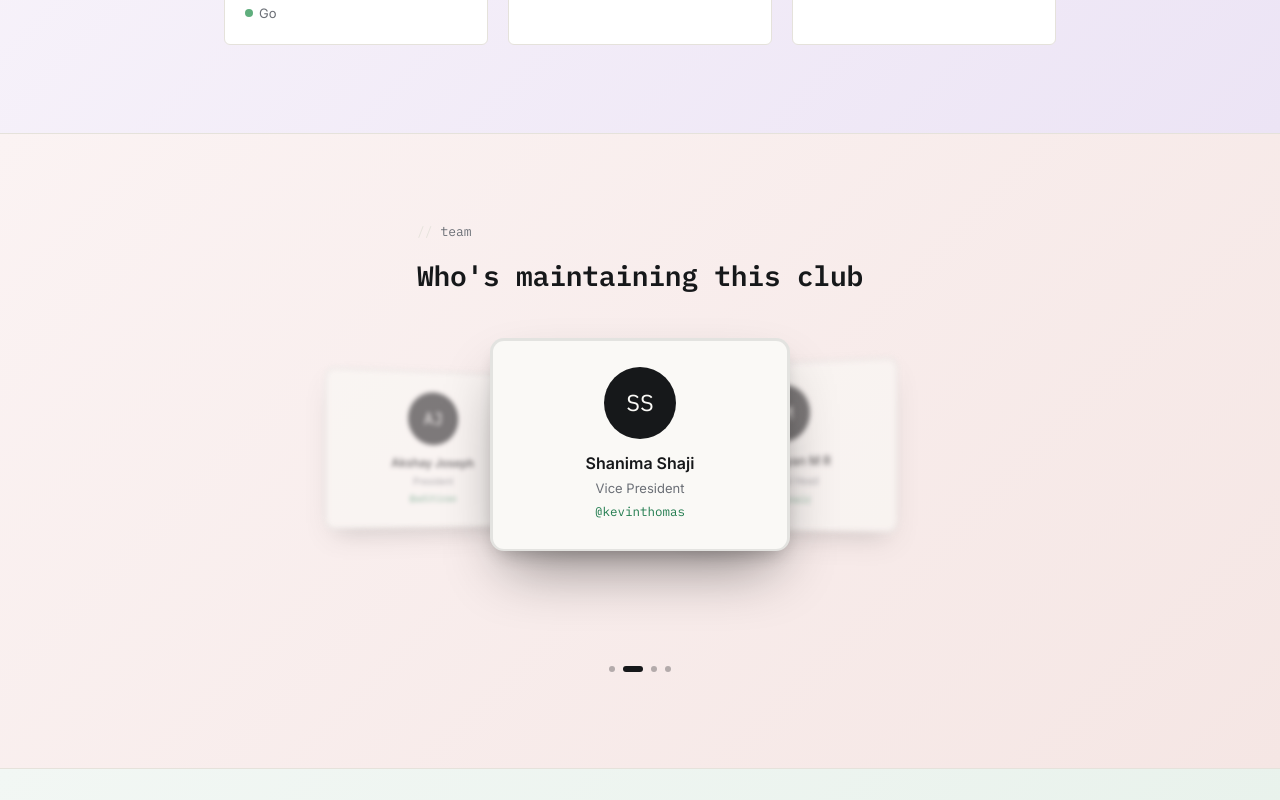
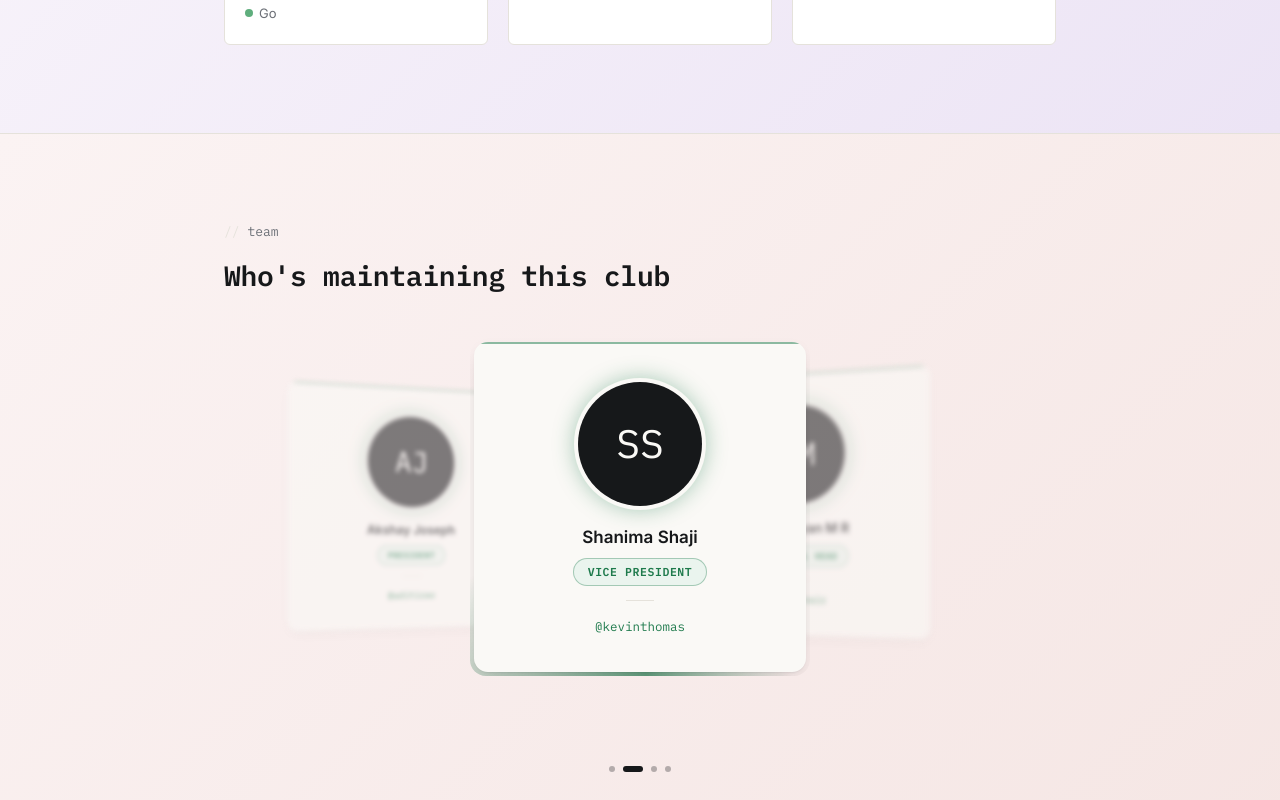
Before and after one commit to VJ-vyshnav/opn-src, a React (Vite) app: page / in a window 1280 px wide. Shown: the part 2820-3620 px from the top of the page. Built offline with nearby package versions, Linux system fonts and the light colour scheme; no server answers; the database is empty.

Commit message:
Merge branch 'main' of https://github.com/VJ-vyshnav/opn-src into B2

```diff
--- a/src/components/Team.jsx
+++ b/src/components/Team.jsx
@@ -8,10 +8,10 @@ const FALLBACK_TEAM = [
   { id: "4", name: "Alphin D Thomas", role: "Program Chair", linkedin: "samgeorge", photo_url: null },
 ];
 
-const CARD_W = 300;
-const CARD_H = 300;
-const STEP = 190; // horizontal distance between neighboring cards
-const MAX_VISIBLE_OFFSET = 1; // cards further than this fade out completely
+const CARD_W = 340;
+const CARD_H = 420;
+const STEP = 210;
+const MAX_VISIBLE_OFFSET = 1;
 const AUTO_MS = 4200;
 
 function initials(name) {
@@ -42,6 +42,8 @@ function Avatar({ name, photoUrl, size = 72 }) {
         fontSize: size * 0.32,
         flexShrink: 0,
         overflow: "hidden",
+        boxShadow:
+          "0 0 0 4px var(--bg), 0 0 0 1px var(--line), 0 0 22px 3px color-mix(in srgb, var(--add) 40%, transparent)",
       }}
     >
       {showPhoto ? (
@@ -60,20 +62,25 @@ function Avatar({ name, photoUrl, size = 72 }) {
   );
 }
 
-function MemberCard({ m, offset }) {
+function MemberCard({ m, offset, onSelect }) {
+  const [hovered, setHovered] = useState(false);
   const absOffset = Math.abs(offset);
   const isActive = offset === 0;
 
   const translateX = offset * STEP;
   const translateZ = -absOffset * 110;
   const rotateY = Math.max(-45, Math.min(45, offset * -28));
-  const scale = isActive ? 1 : 0.82;
+  const baseScale = isActive ? 1 : 0.82;
+  const scale = hovered ? baseScale * 1.04 : baseScale;
   const opacity = absOffset > MAX_VISIBLE_OFFSET ? 0 : isActive ? 1 : 0.55;
   const blur = isActive ? 0 : Math.min(absOffset * 3, 6);
-  const zIndex = 100 - absOffset;
+  const zIndex = hovered ? 200 : 100 - absOffset;
 
   return (
     <div
+      onMouseEnter={() => setHovered(true)}
+      onMouseLeave={() => setHovered(false)}
+      onClick={onSelect}
       style={{
         position: "absolute",
         left: "50%",
@@ -83,44 +90,84 @@ function MemberCard({ m, offset }) {
         zIndex,
         opacity,
         filter: `blur(${blur}px)`,
-        transform: `translateX(-50%) translateX(${translateX}px) translateZ(${translateZ}px) rotateY(${rotateY}deg) scale(${scale}) translateX(50%)`,
+        cursor: isActive ? "default" : "pointer",
+        transform: `translateX(-50%) translateX(${translateX}px) translateZ(${translateZ}px) translateY(${hovered ? -6 : 0}px) rotateY(${rotateY}deg) scale(${scale}) translateX(50%)`,
         transformStyle: "preserve-3d",
         pointerEvents: absOffset > MAX_VISIBLE_OFFSET ? "none" : "auto",
         transition:
-          "transform 550ms cubic-bezier(.65,.05,.36,1), opacity 550ms ease, filter 550ms ease",
+          "transform 320ms cubic-bezier(.22,1,.36,1), opacity 550ms ease, filter 550ms ease",
+      }}
+    >
+      {/*
+        Outer ring: only the selected (active) card gets the animated
+        flowing-color border. It works by rotating an oversized conic
+        gradient behind a slightly-inset inner box — the rotation itself
+        is defined once in the <style> block below (class "flow-ring").
+      */}
+      <div
+        className={isActive ? "flow-ring" : ""}
+        style={{
+          borderRadius: 16,
+          padding: isActive ? 4 : 0, // reserves space for the flowing border ring
         }}
       >
         <div
           style={{
             borderRadius: 14,
-          padding: 3,
-          // the "darker margin" frame — same hue as the box, just deeper
-          background: "color-mix(in srgb, var(--ink) 10%, var(--bg))",
-          boxShadow: isActive
-            ? "0 30px 60px -16px rgba(0,0,0,0.45), 0 10px 20px -8px rgba(0,0,0,0.25)"
-            : "0 16px 32px -14px rgba(0,0,0,0.35)",
-          transition: "box-shadow 550ms ease",
+            background: "var(--bg)",
+            overflow: "hidden",
+            position: "relative",
+            zIndex: 1,
+            boxShadow: hovered
+              ? "0 2px 4px rgba(22,24,26,0.08), 0 14px 28px -8px rgba(22,24,26,0.22)"
+              : isActive
+                ? "0 1px 2px rgba(22,24,26,0.06), 0 8px 20px -6px rgba(22,24,26,0.16)"
+                : "0 1px 2px rgba(22,24,26,0.04), 0 6px 14px -6px rgba(22,24,26,0.10)",
+            transition: "box-shadow 320ms ease",
           }}
         >
+          <div style={{ height: 2, background: "var(--add)", opacity: 0.5 }} />
           <div
             style={{
-            background: "var(--bg)",
-            borderRadius: 11,
-            padding: "26px 18px",
+              padding: "38px 24px 34px",
               display: "flex",
               flexDirection: "column",
               alignItems: "center",
               textAlign: "center",
-            gap: 12,
+              gap: 18,
             }}
           >
-          <Avatar name={m.name} photoUrl={m.photo_url} />
+            <Avatar name={m.name} photoUrl={m.photo_url} size={124} />
             <div>
-            <div style={{ fontWeight: 600, fontSize: 16 }}>{m.name}</div>
-            <div style={{ fontSize: 13, color: "var(--muted)", marginTop: 2 }}>
+              <div style={{ fontWeight: 600, fontSize: 17 }}>{m.name}</div>
+              <div
+                style={{
+                  display: "inline-block",
+                  marginTop: 8,
+                  padding: "4px 14px",
+                  fontFamily: "var(--font-mono)",
+                  fontWeight: 600,
+                  fontSize: 11.5,
+                  letterSpacing: "0.05em",
+                  textTransform: "uppercase",
+                  color: "var(--add)",
+                  background: "var(--add-bg)",
+                  border: "1px solid color-mix(in srgb, var(--add) 35%, transparent)",
+                  borderRadius: 20,
+                }}
+              >
                 {m.role}
               </div>
               {m.linkedin && (
+                <>
+                  <div
+                    style={{
+                      width: 28,
+                      height: 1,
+                      background: "var(--line)",
+                      margin: "14px auto 12px",
+                    }}
+                  />
                   <a
                     href={`https://www.linkedin.com/in/${m.linkedin_url}`}
                     target="_blank"
@@ -134,7 +181,9 @@ function MemberCard({ m, offset }) {
                   >
                     @{m.linkedin}
                   </a>
+                </>
               )}
+            </div>
           </div>
         </div>
       </div>
@@ -183,24 +232,10 @@ export default function Team() {
   }, [paused, team.length]);
 
   return (
-    <section
-      id="team"
-      className="section"
-      style={{
-        display: "flex",
-        flexDirection: "column",
-        minHeight: "min(620px, 75vh)",
-      }}
-    >
-      <div
-        className="wrap"
-        style={{ display: "flex", flexDirection: "column", flex: 1 }}
-      >
+    <section id="team" className="section">
+      <div className="wrap">
         <p className="eyebrow">team</p>
         <h2 className="section-title">Who's maintaining this club</h2>
-
-        {/* spacer pushes the carousel + dots toward the bottom of the section */}
-        <div style={{ flex: 1 }} />
 
         <div
           onMouseEnter={() => setPaused(true)}
@@ -212,7 +247,12 @@ export default function Team() {
           }}
         >
           {team.map((m, i) => (
-            <MemberCard key={m.id} m={m} offset={i - index} />
+            <MemberCard
+              key={m.id}
+              m={m}
+              offset={i - index}
+              onSelect={() => setIndex(i)}
+            />
           ))}
         </div>
 
@@ -223,8 +263,7 @@ export default function Team() {
               justifyContent: "center",
               alignItems: "center",
               gap: 8,
-              marginTop: 28,
-              marginBottom: 8,
+              marginTop: 8,
             }}
           >
             {team.map((_, i) => (
@@ -248,6 +287,47 @@ export default function Team() {
           </div>
         )}
       </div>
+
+      {/* ===================== Flowing border animation ===================== */}
+      {/*
+        How it works: ".flow-ring" is a small square container (the padding
+        set inline above reserves 2px around the card for it). Its ::before
+        pseudo-element is a conic-gradient — think of it as a color wheel —
+        made much larger than the container ("inset: -60%") so that when it
+        rotates, a clean arc of color sweeps continuously around the edge
+        instead of visibly resetting.  Only a thin sliver of that gradient
+        is ever visible, because the actual card content sits on top of it
+        (z-index: 1) with its own solid background, covering everything
+        except the 2px ring of padding around it.
+
+        Kept deliberately restrained for a professional look:
+        - a single accent hue (var(--add)) fading to transparent, not a
+          rainbow spin
+        - a slow 6s rotation, not a flashy/fast spin
+        - only applied to the active (selected) card, not all of them
+      */}
+      <style>{`
+        @keyframes flow-rotate {
+          to { transform: rotate(360deg); }
+        }
+        .flow-ring {
+          position: relative;
+          overflow: hidden;
+        }
+        .flow-ring::before {
+          content: "";
+          position: absolute;
+          inset: -60%;
+          background: conic-gradient(
+            from 0deg,
+            transparent 0deg,
+            color-mix(in srgb, var(--add) 70%, transparent) 40deg,
+            transparent 110deg,
+            transparent 360deg
+          );
+          animation: flow-rotate 6s linear infinite;
+        }
+      `}</style>
     </section>
   );
 }
```
Lines whose indentation alone changed are shown as unchanged.
